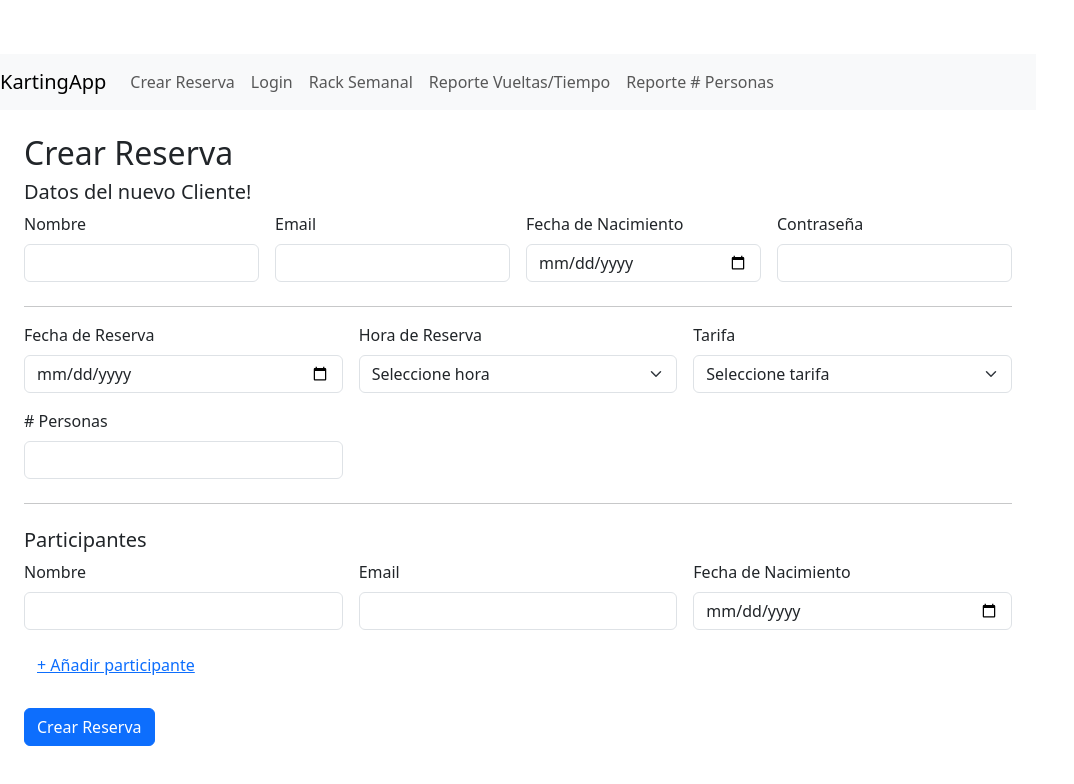
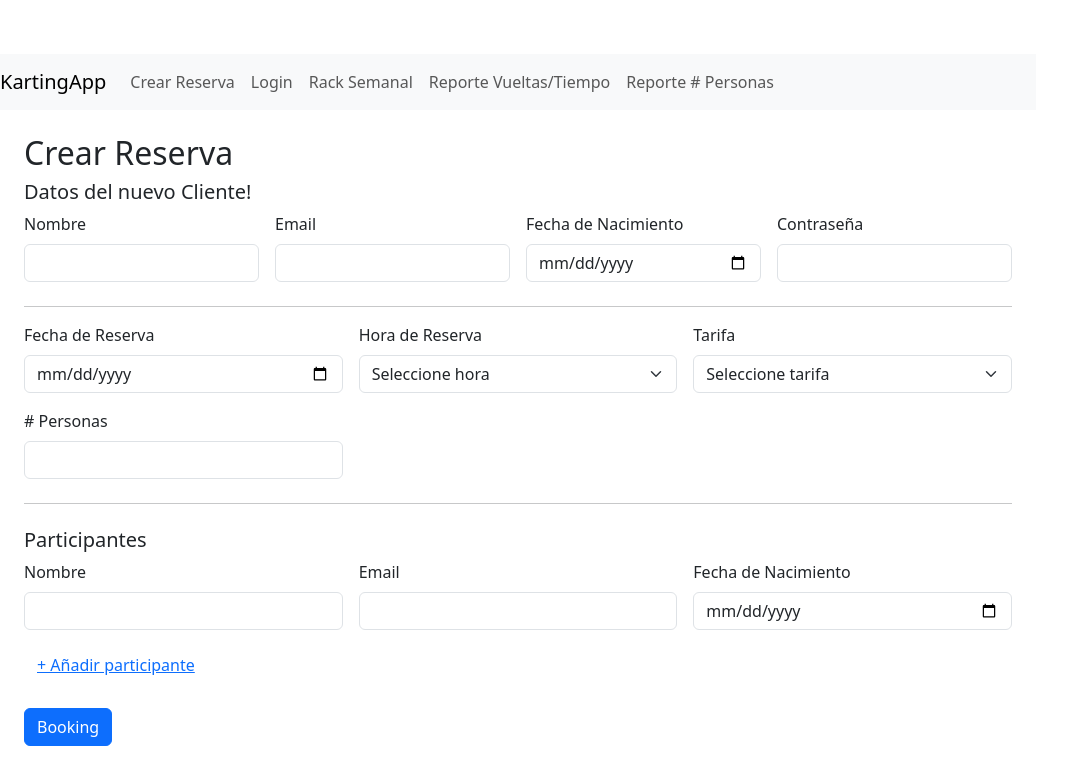
Before and after one commit to Ignacioa2234/ProyectoTecnicasDeIngEnSoftware, a React (Vite) app in the folder KartingRMFront/karting-frontend/: page / in a window 1280 px wide. Shown: the top 784 px of the page, without its empty margins (0-1074 px from the left). Built offline with nearby package versions, Linux system fonts and the light colour scheme.

Commit message:
update fronted

```diff
--- a/KartingRMFront/karting-frontend/src/components/ReservationForm.jsx
+++ b/KartingRMFront/karting-frontend/src/components/ReservationForm.jsx
@@ -323,7 +323,7 @@ export default function ReservationForm() {
 
         <div className="mt-4">
           <button type="submit" className="btn btn-primary">
-            Crear Reserva
+            Booking
           </button>
         </div>
       </form>
```
